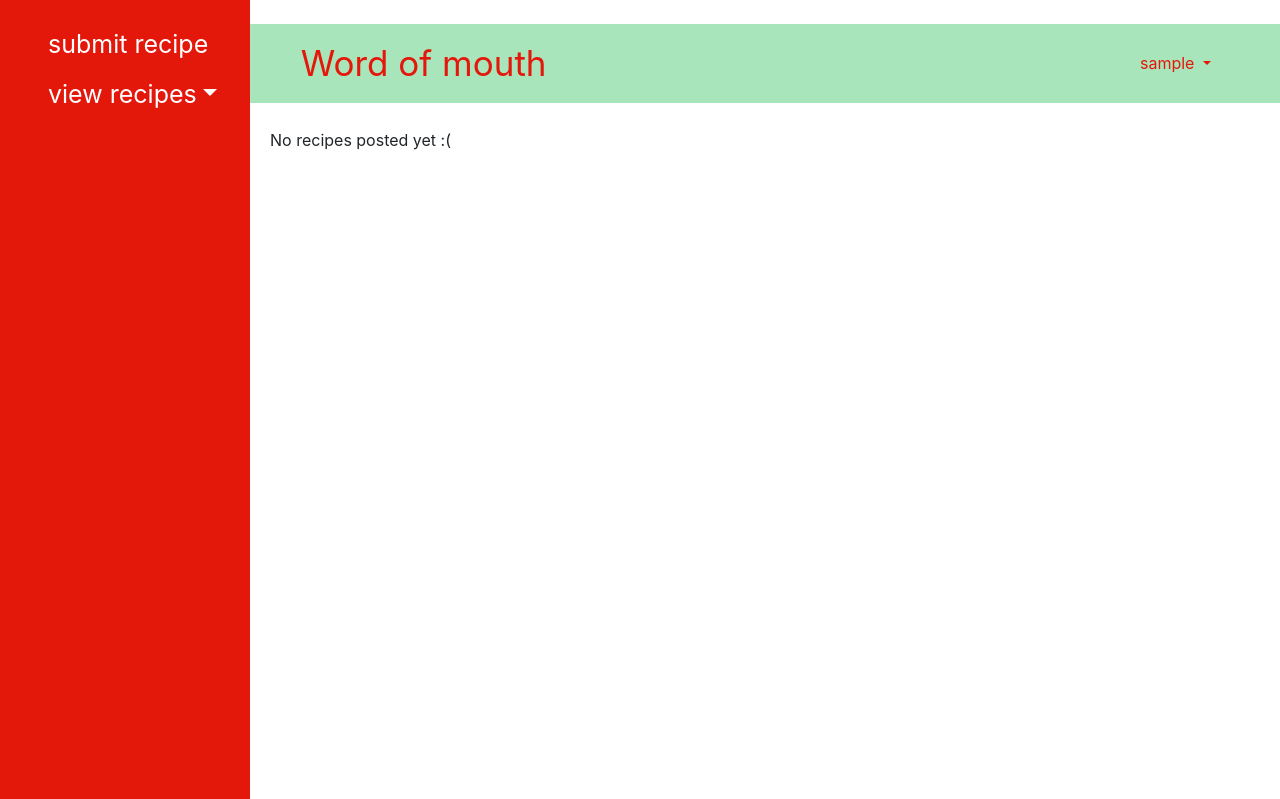
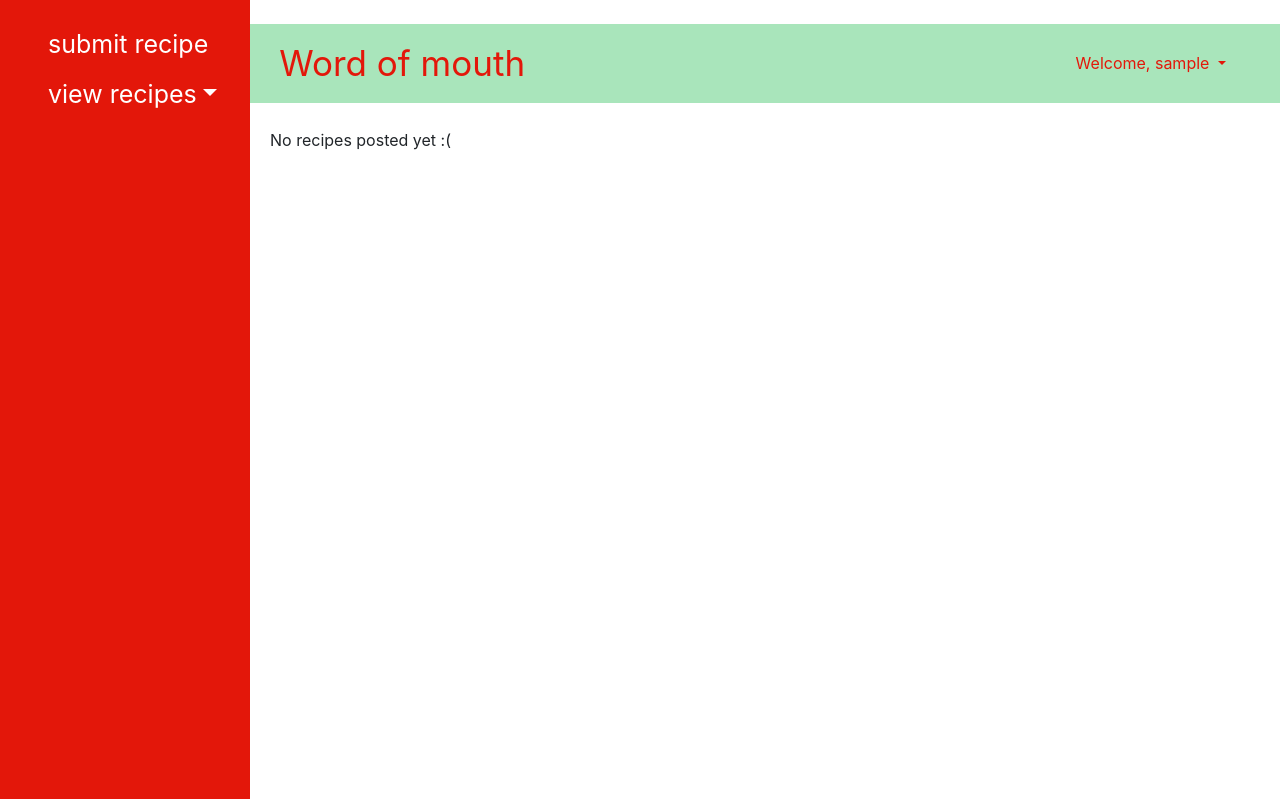
Before and after one commit to uva-cs3240-s22/group-project-a-13, a Django app: page /recipes/ in a window 1280 px wide. Shown: the top 799 px of the page. Run offline with Django 4.2, Linux system fonts and the light colour scheme; the visitor is signed in with stand-in values (Sample User, id 1); data that the repository does not hold is empty; some libraries are stand-ins or nearby versions.

Commit message:
Profile dropdown positioning

```diff
--- a/recipes/templates/recipes/base.html
+++ b/recipes/templates/recipes/base.html
@@ -87,13 +87,13 @@
               </button>
            </div>
 
-           <div class="ms-auto" style="text-align: right; margin-right: 45px;>
+           <div class="ms-auto" style="text-align: right; margin-right: 30px;>
                <div class="collapse navbar-collapse" id="navbarSupportedContent">
                 <ul class="navbar-nav mr-auto">
                   {% if user.is_authenticated %}
                       <li class="nav-item dropdown">
                         <a class="nav-link dropdown-toggle" style="color:#E3170AFF" id="navbarDropdown" role="button" data-toggle="dropdown" aria-haspopup="true" aria-expanded="false">
-                          {{ user.username }}
+                          Welcome, {{ user.username }}
                         </a>
                         <div class="dropdown-menu" aria-labelledby="navbarDropdown">
                           <a class="dropdown-item" href="#">My Recipes</a>
```
